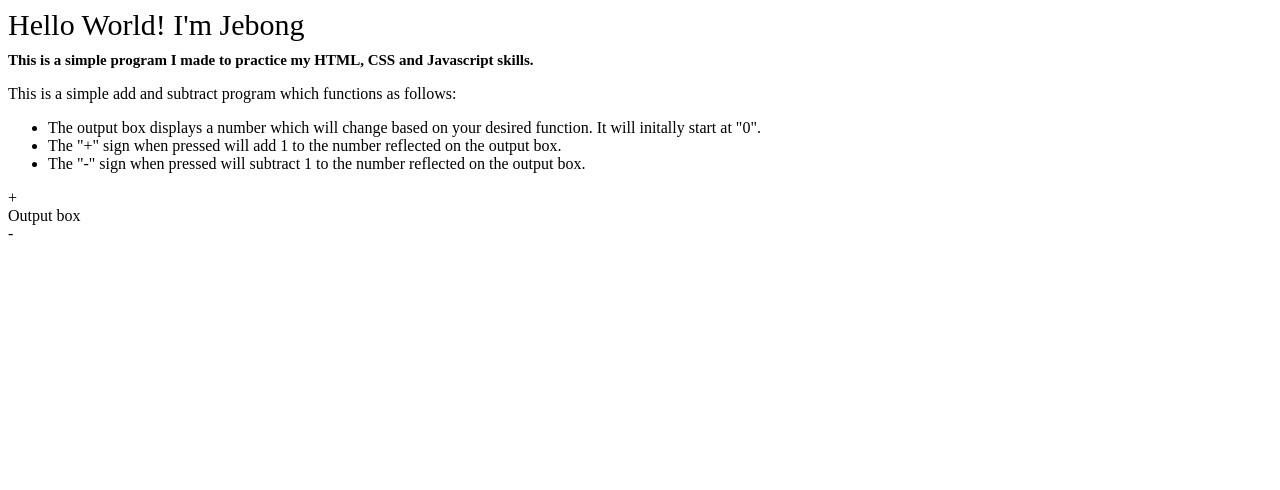
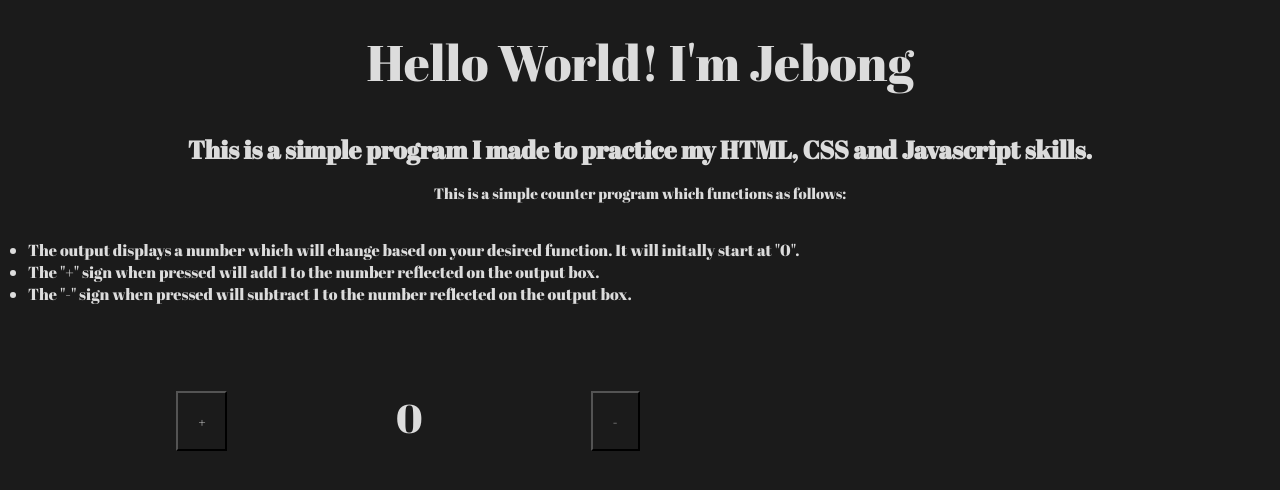
Before and after one commit to janjarobo/javascript.exerc, a plain HTML site: page addSubtractProgram/addsubtract.html in a window 1280 px wide. Drawn offline with Linux system fonts and the light colour scheme.

Commit message:
wrote script for counter program

```diff
--- a/addSubtractProgram/addsubtract.html
+++ b/addSubtractProgram/addsubtract.html
@@ -17,17 +17,17 @@
             This is a simple program I made to practice my HTML, CSS and Javascript skills.
         </h1>
         <p>
-            This is a simple add and subtract program which functions as follows:
+            This is a simple counter program which functions as follows:
             <ul>
-                <li>The output box displays a number which will change based on your desired function. It will initally start at "0".</li>
+                <li>The output displays a number which will change based on your desired function. It will initally start at "0".</li>
                 <li>The "+" sign when pressed will add 1 to the number reflected on the output box.</li>
                 <li>The "-" sign when pressed will subtract 1 to the number reflected on the output box.</li>
             </ul>
         </p>
         <div class="container">
-            <div class="input">+</div>
-            <div class="output">Output box</div>
-            <div class="input">-</div>
+            <button type="button" class="counter-plus"> + </button>
+            <div class="counter-display">(..)</div>
+            <button class="counter-minus"> - </button>
         </div>
     </body>
 </html>
--- a/addSubtractProgram/script.js
+++ b/addSubtractProgram/script.js
@@ -0,0 +1,19 @@
+let counterDisplayElem = document.querySelector('.counter-display');
+let counterMinusElem = document.querySelector('.counter-minus');
+let counterPlusElem = document.querySelector('counter-plus');
+
+let countDisplay = 0;
+
+updateDisplay();
+
+counterPlusElem.addEventListener("click",()=>{
+    countDisplay++;
+});
+
+counterMinusElem.addEventListener("click",()=>{
+    countDisplay--;
+});
+
+function updateDisplay(){
+    counterDisplayElem.innerHTML = countDisplay;
+};
--- a/addSubtractProgram/stylesheet.css
+++ b/addSubtractProgram/stylesheet.css
@@ -1,6 +1,51 @@
+:root {
+    --blackish: #1b1b1b;
+    --button: #838996;
+    --buttontext: #fffafa;
+}
+
+html * {
+    font-family: 'Abril Fatface', cursive;
+    background-color: var(--blackish);
+    color: gainsboro;
+}
+
+body {
+    height: 95vh;
+}
+
+header, h1, p{
+    text-align: center;
+}
 header {
-    font-size: 30px;
+    font-size: 50px;
+    padding: 20px;
 }
+
 h1 {
+    font-size: 25px;
+}
+
+p {
     font-size: 15px;
 }
+
+ul {
+    padding: 20px;
+}
+
+.container {
+    padding-top: 50px;
+    display: flex;
+    justify-content: space-evenly;
+    width: 100vh;
+    height: 60px;
+}
+
+.counter-plus, .counter-minus {
+    padding: 20px;
+}
+
+.counter-display {
+    font-size: 40px;
+}
```
